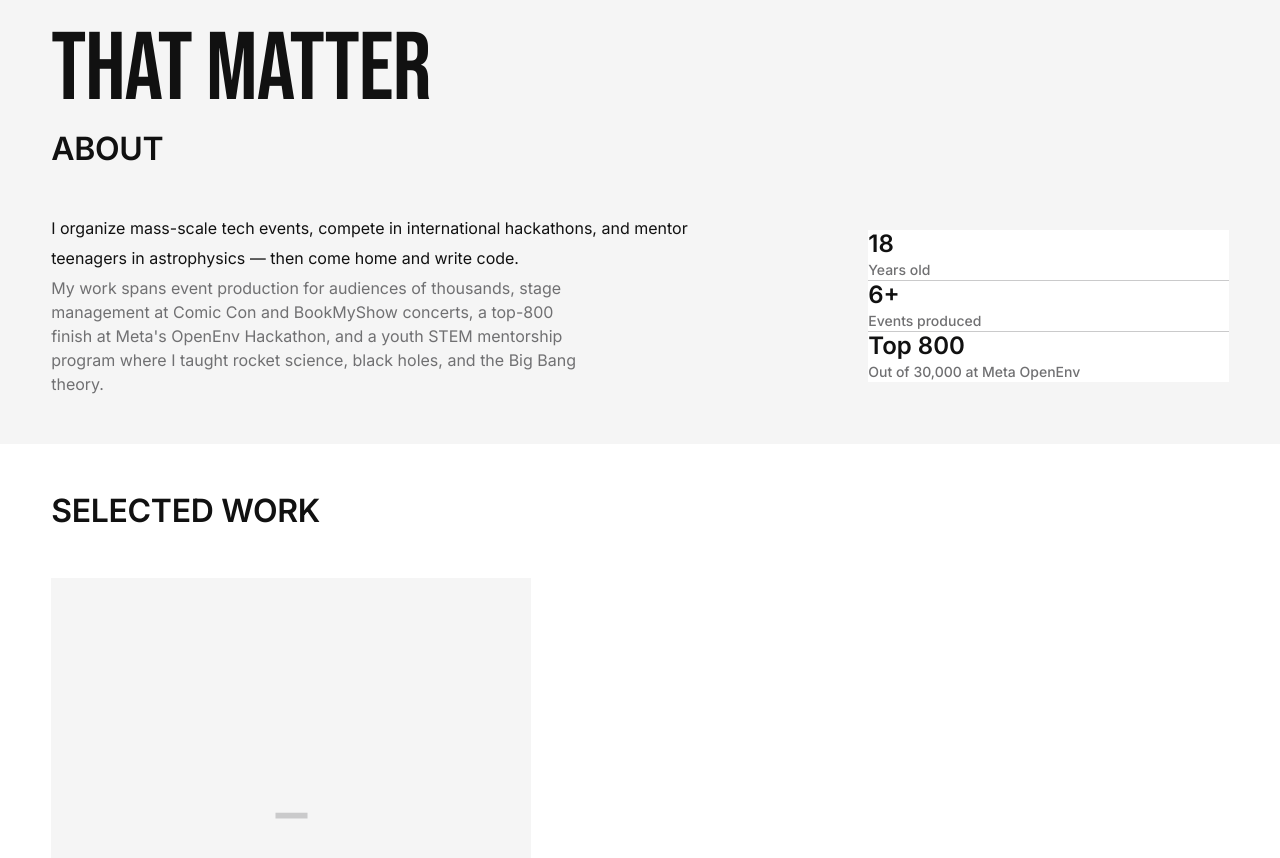
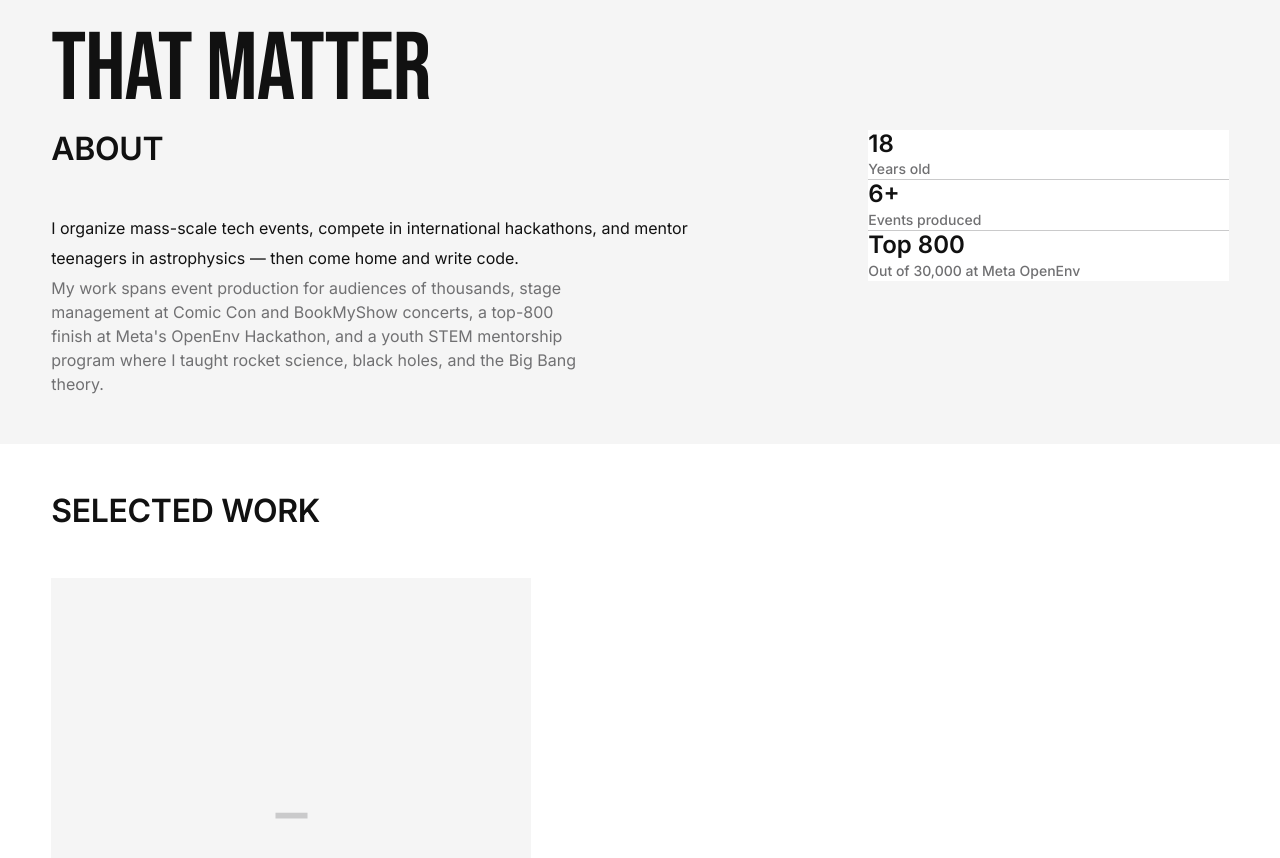
Before and after one commit to Ares006-007/My-portfolio, a React (Vite) app: page / in a window 1280 px wide. Shown: the part 922-1780 px from the top of the page. Built offline with nearby package versions, Linux system fonts and the light colour scheme.

Commit message:
fix: align About section columns on same vertical start

```diff
--- a/src/components/About.jsx
+++ b/src/components/About.jsx
@@ -37,16 +37,15 @@ export default function About() {
           </div>
         </RevealOnScroll>
 
-        {/* Section header — heading-xl, uppercase */}
-        <RevealOnScroll>
-          <h2 className="heading-xl" style={{ marginBottom: 'var(--space-section)' }}>
-            About
-          </h2>
-        </RevealOnScroll>
-
         <div className="grid md:grid-cols-12" style={{ gap: 'var(--space-section)' }}>
           {/* Bio — takes 7 cols */}
           <div className="md:col-span-7">
+            {/* Section header — heading-xl, uppercase */}
+            <RevealOnScroll>
+              <h2 className="heading-xl" style={{ marginBottom: 'var(--space-section)' }}>
+                About
+              </h2>
+            </RevealOnScroll>
             <AnimatedText
               text="I organize mass-scale tech events, compete in international hackathons, and mentor teenagers in astrophysics — then come home and write code."
               className="body-md"
@@ -69,7 +68,7 @@ export default function About() {
           </div>
 
           {/* Stats — takes 4 cols, offset by 1 */}
-          <div className="md:col-span-4 md:col-start-9 flex flex-col justify-center">
+          <div className="md:col-span-4 md:col-start-9">
             <div
               style={{
                 backgroundColor: 'var(--color-canvas)',
```
